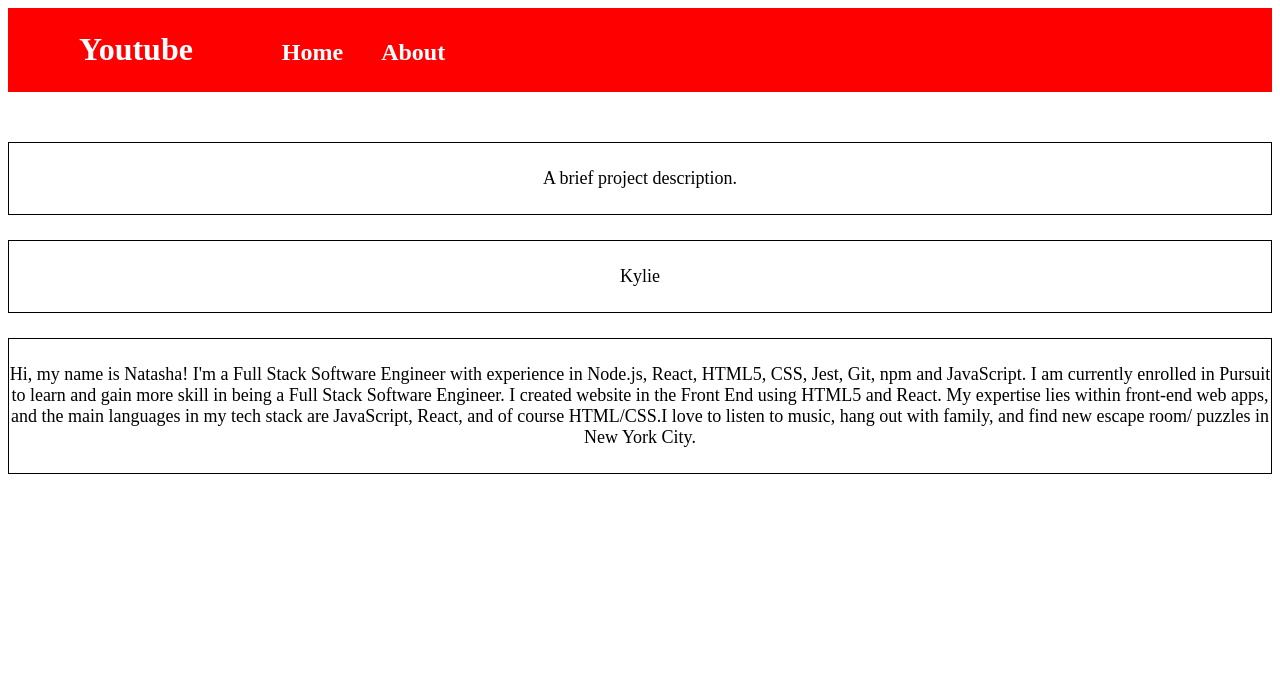
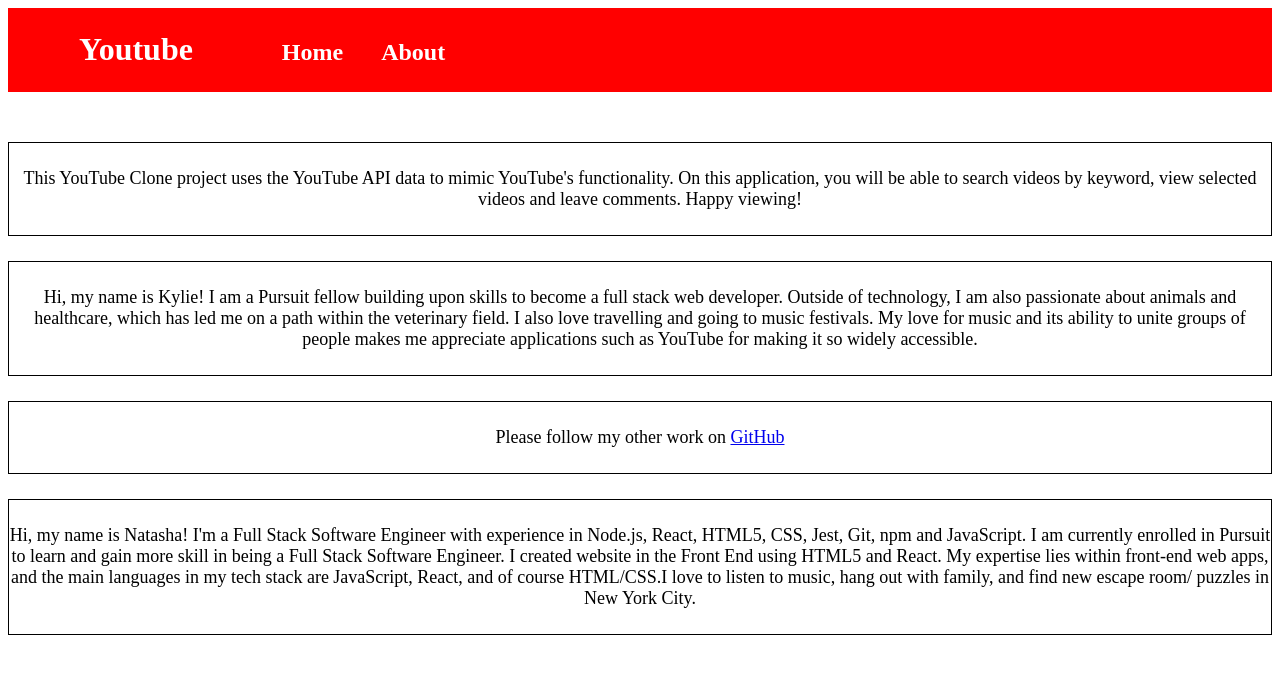
Before and after one commit to NRiddick113/Youtube-Project, a React (Create React App) app: page /about in a window 1280 px wide. Shown: the top 674 px of the page. Built offline with nearby package versions, Linux system fonts and the light colour scheme; the HTML template or start-up script is replaced by a standard one.

Commit message:
Added bio to About

```diff
--- /dev/null
+++ b/src/Components/About.css
@@ -0,0 +1,3 @@
+a {
+    color: bla;
+}
--- a/src/Components/About.js
+++ b/src/Components/About.js
@@ -1,13 +1,14 @@
 import React from 'react';
+import './About.css'
 
 function About() {
     return (
         <div className='about' >
-            <p>A brief project description.</p>
+            <p>This YouTube Clone project uses the YouTube API data to mimic YouTube's functionality.  On this application, you will be able to search videos by keyword, view selected videos and leave comments.  Happy viewing!</p>
 
-            <p>Kylie</p>
-            <p>Hi, my name is Natasha! I'm a Full Stack Software Engineer with experience in Node.js, React, HTML5, CSS, Jest, Git, npm and JavaScript. I am currently enrolled in Pursuit to learn and gain more skill in being a Full Stack Software Engineer. I created website in the Front End using HTML5 and React. My expertise lies within front-end web apps, and the main languages in my tech stack are JavaScript, React, and of course HTML/CSS.I love to listen to music, hang out with family, and find new escape room/ puzzles in New York City.
-</p>
+            <p>Hi, my name is Kylie! I am a Pursuit fellow building upon skills to become a full stack web developer. Outside of technology, I am also passionate about animals and healthcare, which has led me on a path within the veterinary field. I also love travelling and going to music festivals. My love for music and its ability to unite groups of people makes me appreciate applications such as YouTube for making it so widely accessible. </p>
+            <p>Please follow my other work on <a href='https://github.com/Kylie-Lang1'>GitHub</a></p>
+            <p>Hi, my name is Natasha! I'm a Full Stack Software Engineer with experience in Node.js, React, HTML5, CSS, Jest, Git, npm and JavaScript. I am currently enrolled in Pursuit to learn and gain more skill in being a Full Stack Software Engineer. I created website in the Front End using HTML5 and React. My expertise lies within front-end web apps, and the main languages in my tech stack are JavaScript, React, and of course HTML/CSS.I love to listen to music, hang out with family, and find new escape room/ puzzles in New York City.</p>
         </div>
     );
 }
--- a/src/Components/Home.css
+++ b/src/Components/Home.css
@@ -9,7 +9,7 @@ p {
     padding: 25px 0 25px 0;
 }
 
-a {
+.navBar a {
     color: white;
     text-decoration: none;
 }
```
